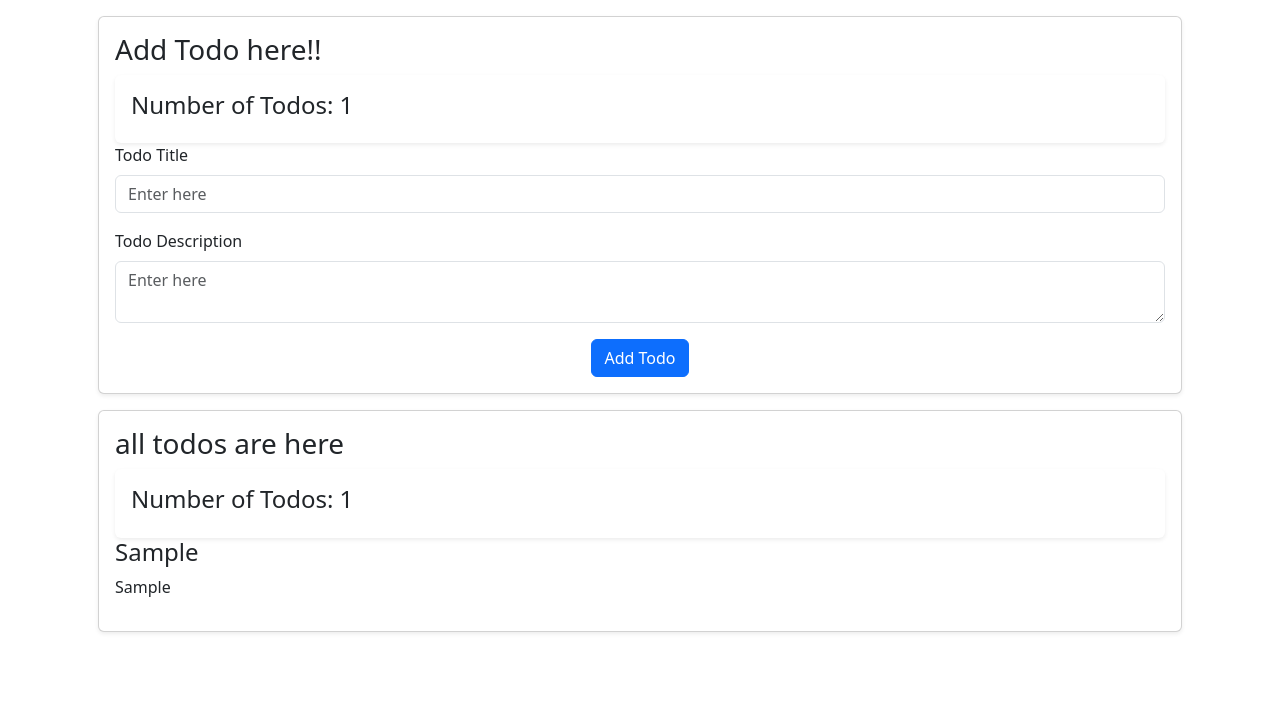
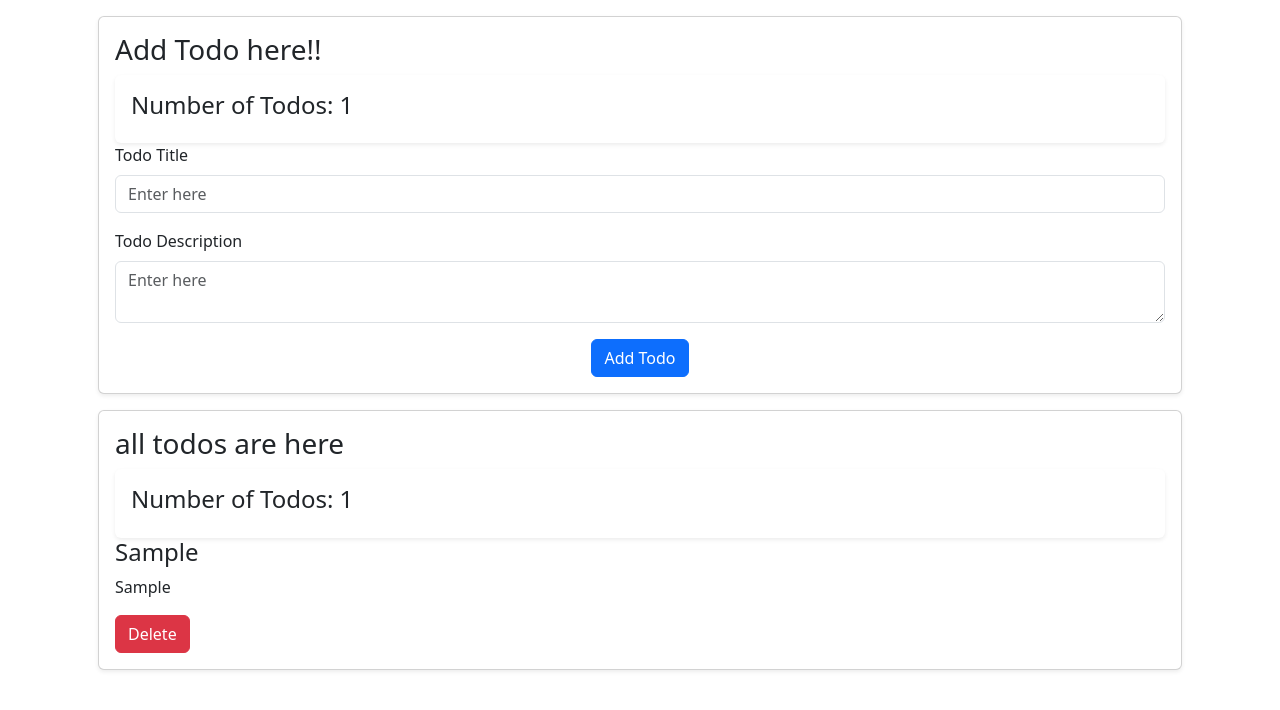
Before and after one commit to Nishan9t/redux-practice-todoapp, a React (Create React App) app: page / in a window 1280 px wide. Both pictures are taken after typing "Sample", "Sample" into the empty fields and a click on the button "Add Todo". Shown: the top 710 px of the page. Built offline with nearby package versions, Linux system fonts and the light colour scheme.

Commit message:
deletion of todo is working

```diff
--- a/package.json
+++ b/package.json
@@ -13,6 +13,7 @@
     "react-redux": "^8.1.2",
     "react-scripts": "5.0.1",
     "redux": "^4.2.1",
+    "uuid": "^9.0.0",
     "web-vitals": "^2.1.4"
   },
   "scripts": {
--- a/src/components/AddTodo.jsx
+++ b/src/components/AddTodo.jsx
@@ -4,6 +4,7 @@
 import DisplayCount from './DisplayCount';
 import {addTodo} from '../redux/actions/todo'
 import { connect } from 'react-redux';
+import { v4 } from 'uuid';
 
 const AddTodo = ({addTodo}) => {
 
@@ -11,14 +12,16 @@
     //binding
     const [todo,setTodo]=useState({
         title:'',
-        description:""
+        description:"",
+        id:''
     })
 
     const handleSubmit=(e)=>{
         e.preventDefault()
-        //add todo in store
-        addTodo(todo)
-        console.log(todo);
+        //add todo in store with id
+
+        addTodo({...todo,id:v4()})
+        // console.log(todo);
 
         //after adding
         setTodo({
--- a/src/components/DisplayTodo.jsx
+++ b/src/components/DisplayTodo.jsx
@@ -1,11 +1,12 @@
 import React, { useState } from 'react'
-import {Container,Row,Col,Card,ListGroup} from 'react-bootstrap'
+import {Container,Row,Col,Card,ListGroup, Button} from 'react-bootstrap'
 import DisplayCount from './DisplayCount'
 import { connect } from 'react-redux'
+import { deleteTodo } from '../redux/actions/todo'
 
 
 //todos is todo inside state
-const DisplayTodo = ({todos}) => {
+const DisplayTodo = ({todos,deleteTodo}) => {
 
 
 
@@ -24,6 +25,7 @@
                                 <ListGroup.Item key={index}>
                                 <h4>{todo.title}</h4>
                                 <p>{todo.description}</p>
+                                <Button onClick={event=>deleteTodo(todo.id)} variant='danger' size="small">Delete</Button>
                                 </ListGroup.Item>
                             )
 
@@ -45,6 +47,8 @@
 }
 
 //to call reducer function
-const mapDispatchToProps=(dispatch)=>({})
+const mapDispatchToProps=(dispatch)=>({
+    deleteTodo:(id)=>(dispatch(deleteTodo(id)))
+})
 
 export default connect(mapStateToProps,mapDispatchToProps)(DisplayTodo)
--- a/src/redux/reducers/todo-reducer.js
+++ b/src/redux/reducers/todo-reducer.js
@@ -24,7 +24,8 @@
     {
         case ADD_TODO:
             //add todo
-            console.log("adding todo")
+            // console.log("adding todo")
+            // console.log(action.payload)
             return [...state,action.payload]
         case DELETE_TODO:
             //delete todo
```
Also changed, not shown: 1 other file (tests, documents, lock files or other folders).
